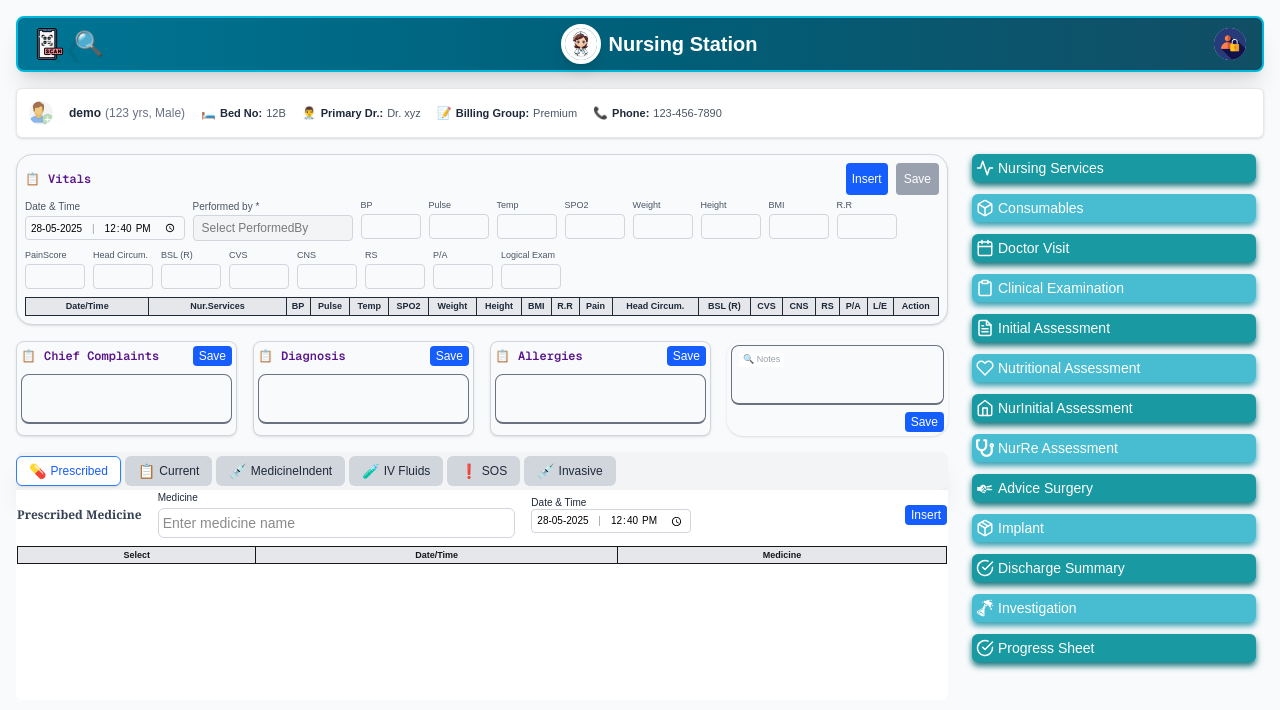
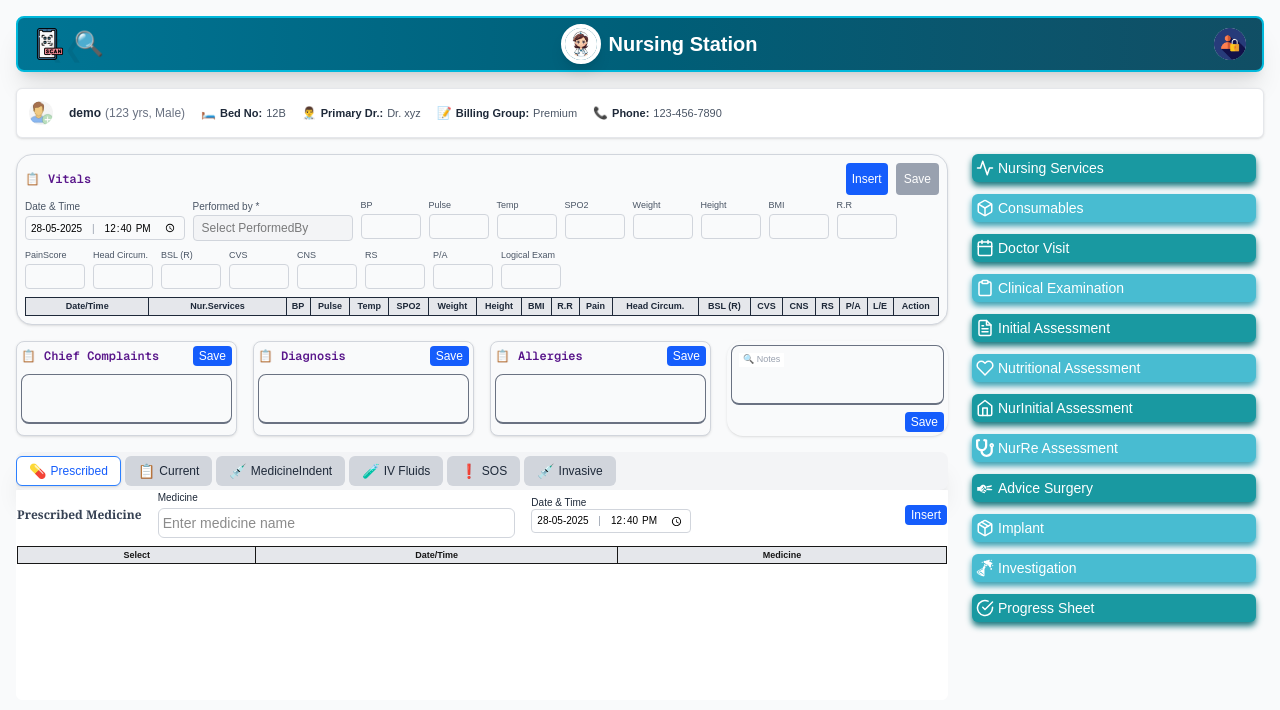
Before and after one commit to sshaiv/nursingstation_nextjs, a Next.js app: page / in a window 1280 px wide. Shown: the top 710 px of the page. Built offline with nearby package versions, Linux system fonts and the light colour scheme.

Commit message:
medicineindent

```diff
--- a/src/app/components/MedicineIndent.jsx
+++ b/src/app/components/MedicineIndent.jsx
@@ -101,7 +101,7 @@ export default function MedicineIndent({
     jsonStringsubnursingpatipdmedicineindentdetailmodel: [],
     jsonStringsubpatbilinginfomodel: [],
   });
-  console.log("update indent", saveData);
+ // console.log("update indent", saveData);
 
   const handleInsert = () => {
     setIsInsertClicked(true);
@@ -126,7 +126,7 @@ export default function MedicineIndent({
       source: "local",
       indentid: selectedIndentType?.value || 0,
     };
-    console.log("new", newEntry);
+   // console.log("new", newEntry);
 
     const newServiceEntry = {
       rowid: 0,
@@ -293,7 +293,7 @@ export default function MedicineIndent({
   }, [visitid, refreshData]);
 
   const handleDeleteEntry = (indexToDelete) => {
-    console.log("🗑️ Deleting Entry at Index:", indexToDelete);
+    // console.log("🗑️ Deleting Entry at Index:", indexToDelete);
     console.log("📦 Entry Being Deleted:", serviceEntries[indexToDelete]);
 
     const updatedVitals = vitals.filter((_, i) => i !== indexToDelete);
@@ -310,17 +310,17 @@ export default function MedicineIndent({
     const newJSONString = JSON.stringify(updatedServiceEntries);
     setSaveData((prevData) => ({
       ...prevData,
-      jsonStringdoctorvisit: newJSONString,
+      jsonStringsubnursingpatipdmedicineindentdetailmodel: newJSONString,
     }));
 
     if (updatedServiceEntries.length === 0) {
       setIsSaveEnabled(false);
     }
 
-    console.log("✅ Updated Vitals:", updatedVitals);
-    console.log("✅ Updated Entries:", updatedEntries);
+    // console.log("✅ Updated Vitals:", updatedVitals);
+    // console.log("✅ Updated Entries:", updatedEntries);
     console.log("✅ Updated Service Entries:", updatedServiceEntries);
-    console.log("🧾 Updated JSON String:", newJSONString);
+    // console.log("🧾 Updated JSON String:", newJSONString);
   };
 
   useEffect(() => {
--- a/src/app/components/Modal/PerformedByModal.jsx
+++ b/src/app/components/Modal/PerformedByModal.jsx
@@ -20,8 +20,7 @@ export default function PerformedByModal({
     setLoading(true);
     let url = "";
     url = `${API_ENDPOINTS.getNursingStaff}`;
-
-    console.log("url", url);
+    // console.log("url", url);
 
     axios
       .get(url)
@@ -30,16 +29,16 @@ export default function PerformedByModal({
         try {
           if (typeof res.data === "string") {
             parsedData = JSON.parse(res.data);
-            console.log("1", parsedData);
+          //  console.log("1", parsedData);
           } else if (
             typeof res.data === "object" &&
             typeof res.data.data === "string"
           ) {
             parsedData = JSON.parse(res.data.data);
-            console.log("2", parsedData);
+          //  console.log("2", parsedData);
           } else {
             parsedData = res.data;
-            console.log("3", parsedData);
+          //  console.log("3", parsedData);
           }
         } catch (err) {
           console.error("Error parsing investigations JSON:", err);
@@ -114,7 +113,7 @@ export default function PerformedByModal({
               type="button"
               className="py-2.5 px-5 me-2 text-sm font-medium text-gray-900 bg-white rounded-lg border border-gray-200 hover:bg-gray-100 hover:text-blue-700 focus:z-10 focus:ring-2 focus:ring-blue-700 focus:text-blue-700 dark:bg-gray-800 dark:text-gray-400 dark:border-gray-600 dark:hover:text-white dark:hover:bg-gray-700 inline-flex items-center"
             >
-              <svg
+              {/* <svg
                 aria-hidden="true"
                 role="status"
                 className="inline w-4 h-4 me-3 text-gray-200 animate-spin dark:text-gray-600"
@@ -130,7 +129,7 @@ export default function PerformedByModal({
                   d="M93.9676 39.0409C96.393 38.4038 97.8624 35.9116 97.0079 33.5539..."
                   fill="#1C64F2"
                 />
-              </svg>
+              </svg> */}
               Loading Performed By ...
             </button>
           ) : (
--- a/src/app/components/Modal/SearchPatientModal.jsx
+++ b/src/app/components/Modal/SearchPatientModal.jsx
@@ -80,7 +80,7 @@ const SearchPatientModal = ({ isOpen, onClose, patientData }) => {
       }
 
       const rawText = await response.text();
-      console.log("📦 Raw API response text:", rawText);
+      // console.log("📦 Raw API response text:", rawText);
 
       let data;
       try {
--- a/src/app/components/SidebarButtons.jsx
+++ b/src/app/components/SidebarButtons.jsx
@@ -29,7 +29,7 @@ const buttons = [
     { label: "NurRe Assessment", color: "#48BCD1", shadow: "#359EB0", icon: FaStethoscope },
     { label: "Advice Surgery", color: "#1999A1", shadow: "#14767D", icon: GiScissors },
     { label: "Implant", color: "#48BCD1", shadow: "#359EB0", icon: FiPackage },
-    { label: "Discharge Summary", color: "#1999A1", shadow: "#14767D", icon: FiCheckCircle },
+   // { label: "Discharge Summary", color: "#1999A1", shadow: "#14767D", icon: FiCheckCircle },
     //{ label: "BugInvestigation", color: "#48BCD1", shadow: "#359EB0", icon: GiFizzingFlask },
     { label: "Investigation", color: "#48BCD1", shadow: "#359EB0", icon: GiFizzingFlask },
     { label: "Progress Sheet", color: "#1999A1", shadow: "#14767D", icon: FiCheckCircle},
```
Also changed, not shown: src/app/components/Modal/MedicineModal.jsx (+4 -4 lines), src/app/components/VitalsTable.jsx (+4 -5 lines).
